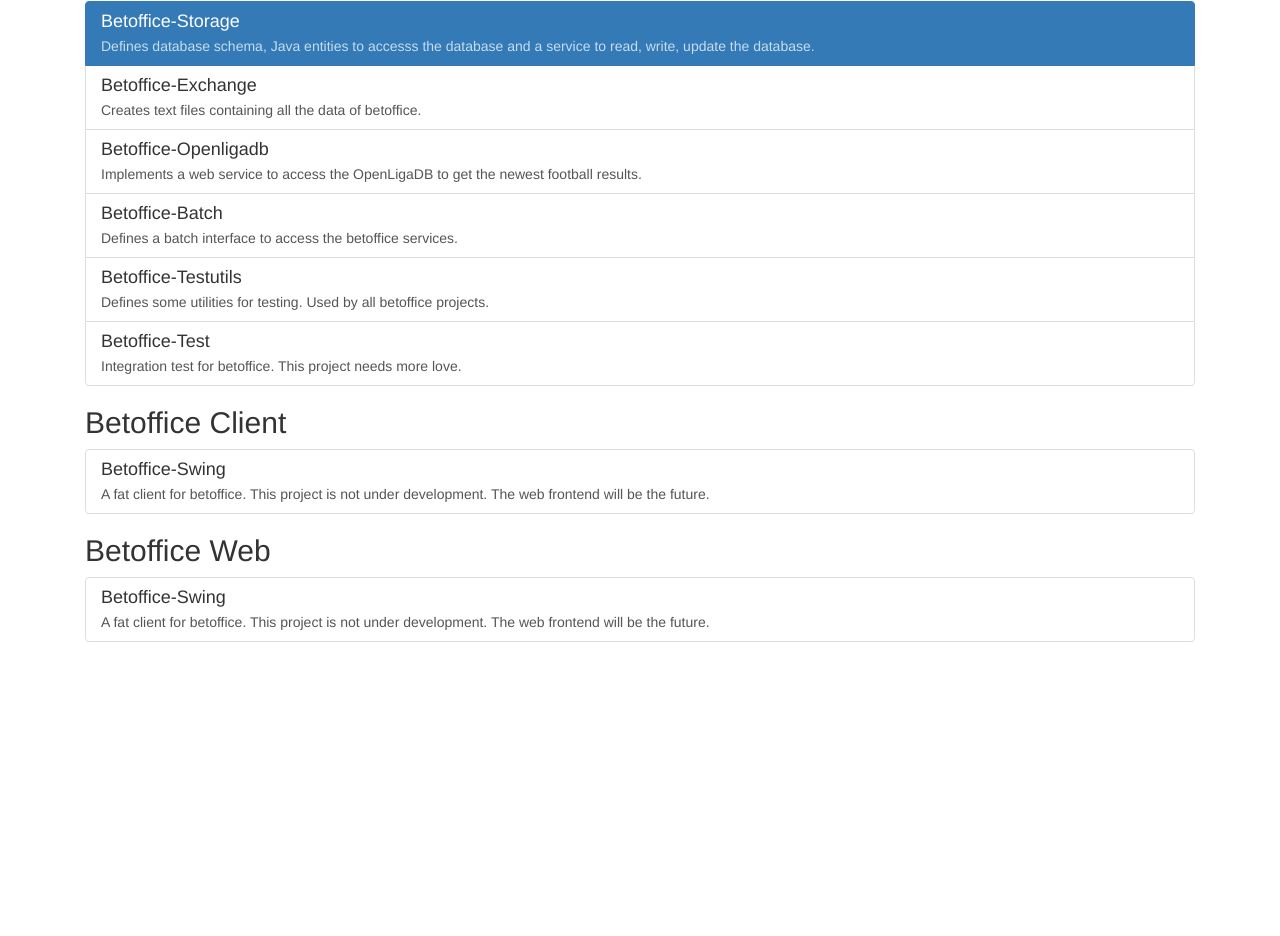
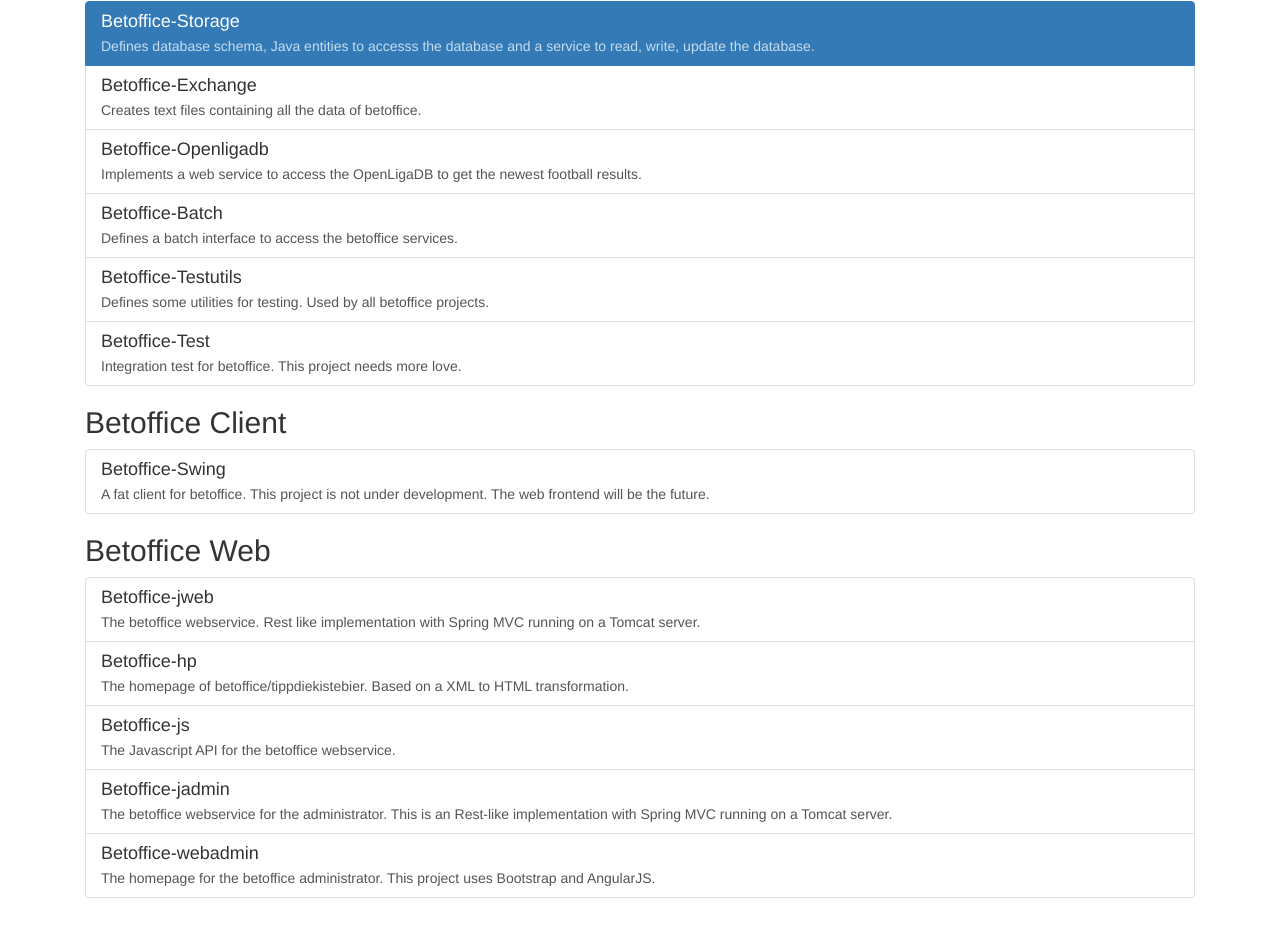
Before and after one commit to gluehloch/gluehloch, a website: page src/index.html at #!/betoffice in a window 1280 px wide. Shown: the part 331-1267 px from the top of the page. Before the commit the page ends 1033 px from the top, so only its background shows below. Drawn offline with nearby package versions, Linux system fonts and the light colour scheme; some packages are replaced by stand-ins of ours.

Commit message:
UPDATE: More descriptions for the betoffice projects.

```diff
--- a/src/betoffice.html
+++ b/src/betoffice.html
@@ -57,10 +57,38 @@
   <h2>Betoffice Web</h2>
   <div class="list-group">
     <a href="#" class="list-group-item">
-      <h4 class="list-group-item-heading">Betoffice-Swing</h4>
+      <h4 class="list-group-item-heading">Betoffice-jweb</h4>
       <p class="list-group-item-text">
-        A fat client for betoffice. This project is not under
-        development. The web frontend will be the future.
+        The betoffice webservice. Rest like implementation
+        with Spring MVC running on a Tomcat server.
+      </p>
+    </a>
+    <a href="#" class="list-group-item">
+      <h4 class="list-group-item-heading">Betoffice-hp</h4>
+      <p class="list-group-item-text">
+        The homepage of betoffice/tippdiekistebier. Based
+        on a XML to HTML transformation.
+      </p>
+    </a>
+    <a href="#" class="list-group-item">
+      <h4 class="list-group-item-heading">Betoffice-js</h4>
+      <p class="list-group-item-text">
+        The Javascript API for the betoffice webservice.
+      </p>
+    </a>
+    <a href="#" class="list-group-item">
+      <h4 class="list-group-item-heading">Betoffice-jadmin</h4>
+      <p class="list-group-item-text">
+        The betoffice webservice for the administrator. This
+        is an Rest-like implementation with Spring MVC running
+        on a Tomcat server.
+      </p>
+    </a>
+    <a href="#" class="list-group-item">
+      <h4 class="list-group-item-heading">Betoffice-webadmin</h4>
+      <p class="list-group-item-text">
+        The homepage for the betoffice administrator. This
+        project uses Bootstrap and AngularJS.
       </p>
     </a>
   </div>
```
